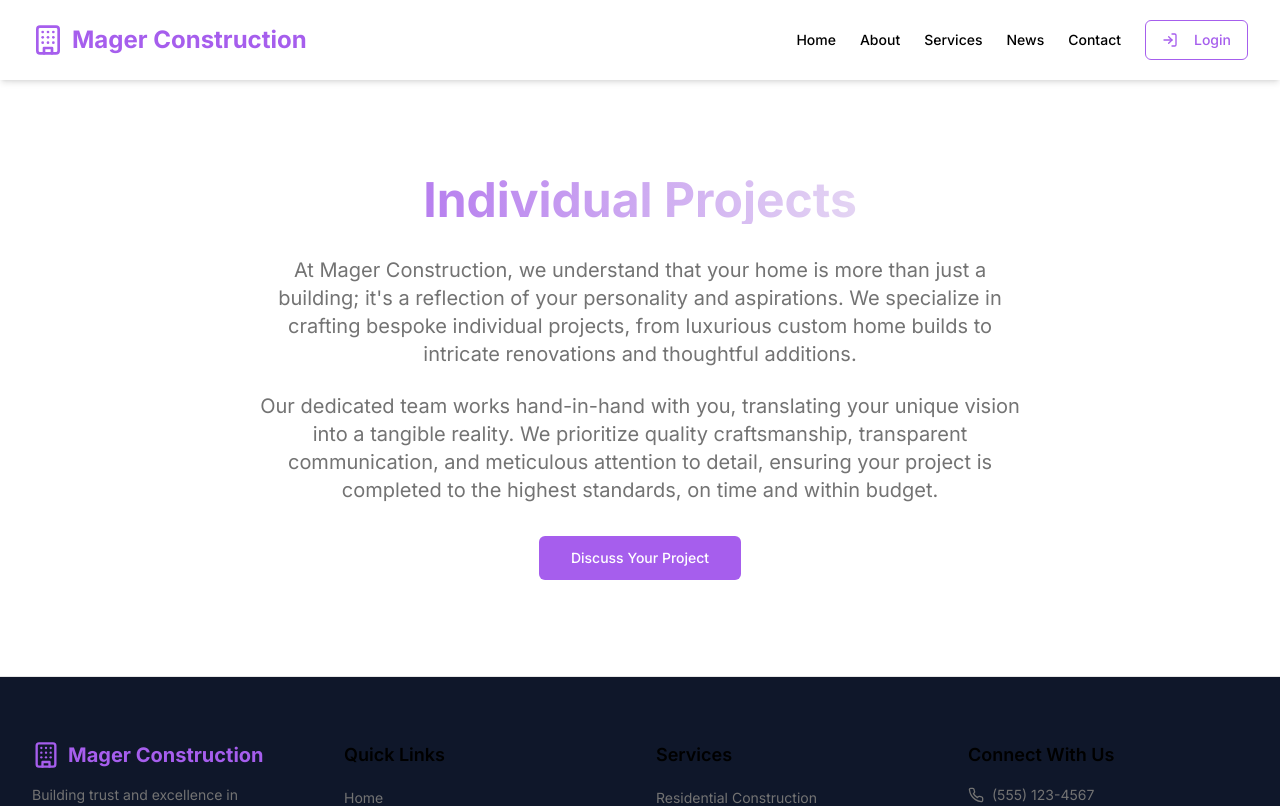
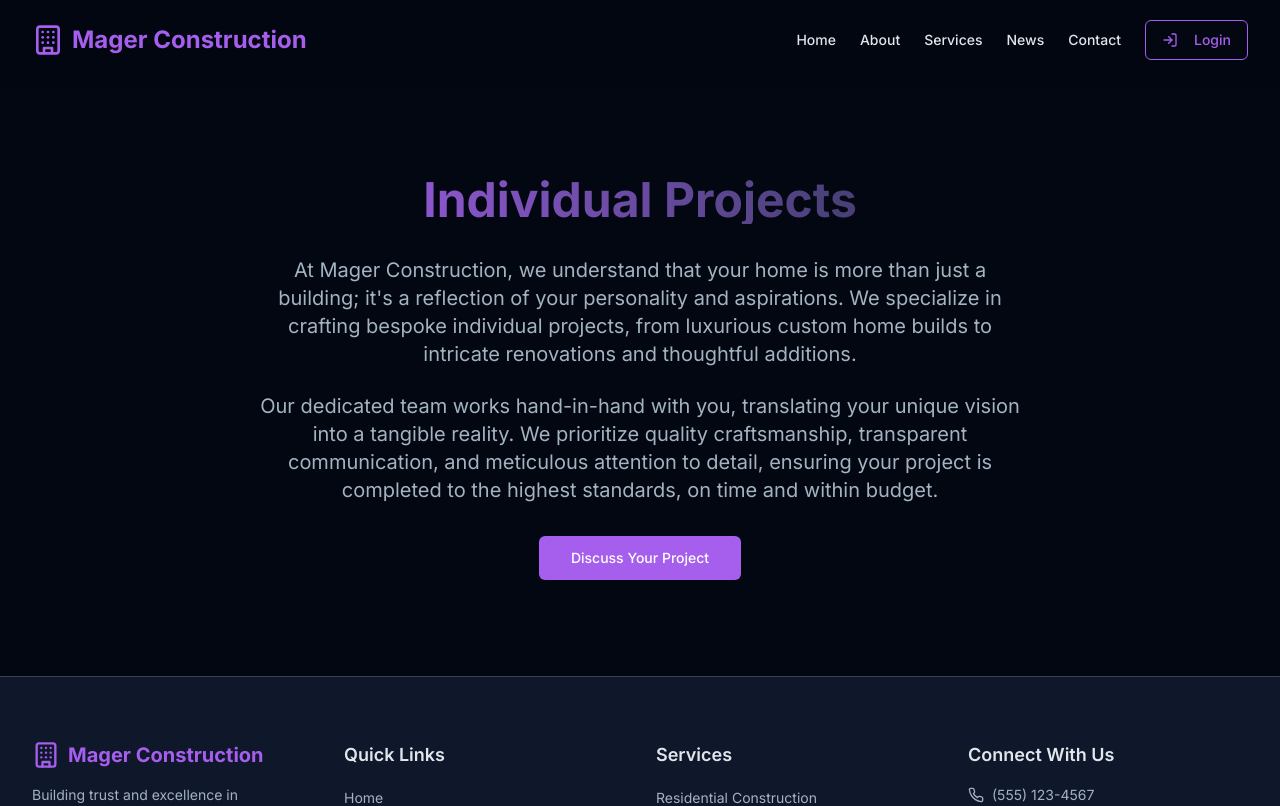
Before and after one commit to babi-Nebula/mager-build-connect, a React (Vite) app: page /services/individual-projects in a window 1280 px wide. Shown: the top 806 px of the page. Built offline with nearby package versions, Linux system fonts and the light colour scheme.

Commit message:
Implement hero image and color change
Use the provided image for the hero section and change the background color of all pages to dark blue.

```diff
--- a/src/components/dashboard/DashboardLayout.tsx
+++ b/src/components/dashboard/DashboardLayout.tsx
@@ -125,7 +125,7 @@ const DashboardLayout: React.FC<DashboardLayoutProps> = ({
   const navigationItems = getNavigationItems();
 
   return (
-    <div className='min-h-screen bg-background flex w-full'>
+    <div className='min-h-screen bg-background dark-blue-theme flex w-full'>
       {/* Sidebar */}
       <div
         className={`fixed inset-y-0 left-0 z-50 w-64 bg-slate-900/95 backdrop-blur-lg border-r border-border transform ${
--- a/src/components/landing/HeroSection.tsx
+++ b/src/components/landing/HeroSection.tsx
@@ -5,8 +5,8 @@ import { Button } from "@/components/ui/button";
 import { CheckCircle, Users, Clock } from "lucide-react";
 import AnimatedStat from "./AnimatedStat";
 
-// Placeholder image URL - user can replace this
-const heroImageUrl = "/lovable-uploads/photo-1493397212122-2b85dda8106b.jpeg"; // A building with wavy lines
+// Construction worker hero image
+const heroImageUrl = "/lovable-uploads/9d37b7d9-b562-4fc4-b775-b1ed4f5e5555.png"; // Professional construction worker
 
 interface StatDataItem {
   valueStr: string;
--- a/src/index.css
+++ b/src/index.css
@@ -36,6 +36,29 @@
 
     --radius: 0.5rem;
   }
+
+  .dark-blue-theme {
+    --background: 224 71% 4%; /* Deep dark blue */
+    --foreground: 210 20% 90%; /* Light gray for text */
+
+    --card: 224 71% 10%; /* Darker blue for cards */
+    --card-foreground: 210 20% 90%;
+
+    --popover: 224 71% 4%;
+    --popover-foreground: 210 20% 90%;
+
+    --secondary: 224 30% 25%; /* Dark blue-gray for secondary */
+    --secondary-foreground: 210 20% 90%;
+
+    --muted: 224 30% 25%;
+    --muted-foreground: 210 20% 70%;
+
+    --accent: 224 30% 25%;
+    --accent-foreground: 210 20% 90%;
+
+    --border: 210 20% 90% / 0.2; /* Semi-transparent borders */
+    --input: 224 30% 25%;
+  }
 }
 
 @layer base {
--- a/src/pages/GovernmentContractsPage.tsx
+++ b/src/pages/GovernmentContractsPage.tsx
@@ -7,7 +7,7 @@ import { Link } from 'react-router-dom';
 
 const GovernmentContractsPage: React.FC = () => {
   return (
-    <div className="flex flex-col min-h-screen bg-background">
+    <div className="flex flex-col min-h-screen bg-background dark-blue-theme">
       <Header />
       <main className="flex-grow container mx-auto px-4 sm:px-6 lg:px-8 py-16 md:py-24">
         <div className="max-w-3xl mx-auto text-center">
--- a/src/pages/IndividualProjectsPage.tsx
+++ b/src/pages/IndividualProjectsPage.tsx
@@ -7,7 +7,7 @@ import { Link } from 'react-router-dom';
 
 const IndividualProjectsPage: React.FC = () => {
   return (
-    <div className="flex flex-col min-h-screen bg-background">
+    <div className="flex flex-col min-h-screen bg-background dark-blue-theme">
       <Header />
       <main className="flex-grow container mx-auto px-4 sm:px-6 lg:px-8 py-16 md:py-24">
         <div className="max-w-3xl mx-auto text-center">
--- a/src/pages/LoginPage.tsx
+++ b/src/pages/LoginPage.tsx
@@ -67,7 +67,7 @@ const LoginPage = () => {
   };
 
   return (
-    <div className="min-h-screen bg-background flex items-center justify-center px-4">
+    <div className="min-h-screen bg-background dark-blue-theme flex items-center justify-center px-4">
       <div className="w-full max-w-md">
         <div className="text-center mb-8">
           <div className="flex items-center justify-center space-x-2 text-2xl font-bold text-primary mb-4">
--- a/src/pages/admin/AdminDashboard.tsx
+++ b/src/pages/admin/AdminDashboard.tsx
@@ -27,7 +27,7 @@ const AdminDashboard = () => {
 
   return (
     <SidebarProvider>
-      <div className='min-h-screen flex w-full bg-background'>
+      <div className='min-h-screen flex w-full bg-background dark-blue-theme'>
         <AdminSidebar />
         <SidebarInset className='flex-1'>
           <div className='p-6 space-y-6'>
```
Also changed, not shown: public/lovable-uploads/9d37b7d9-b562-4fc4-b775-b1ed4f5e5555.png (added).
